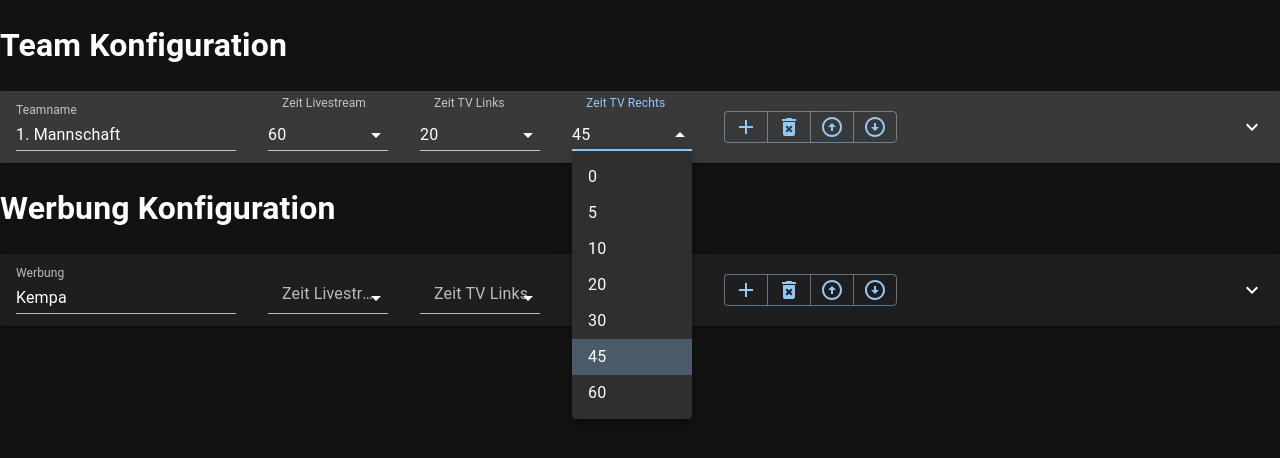
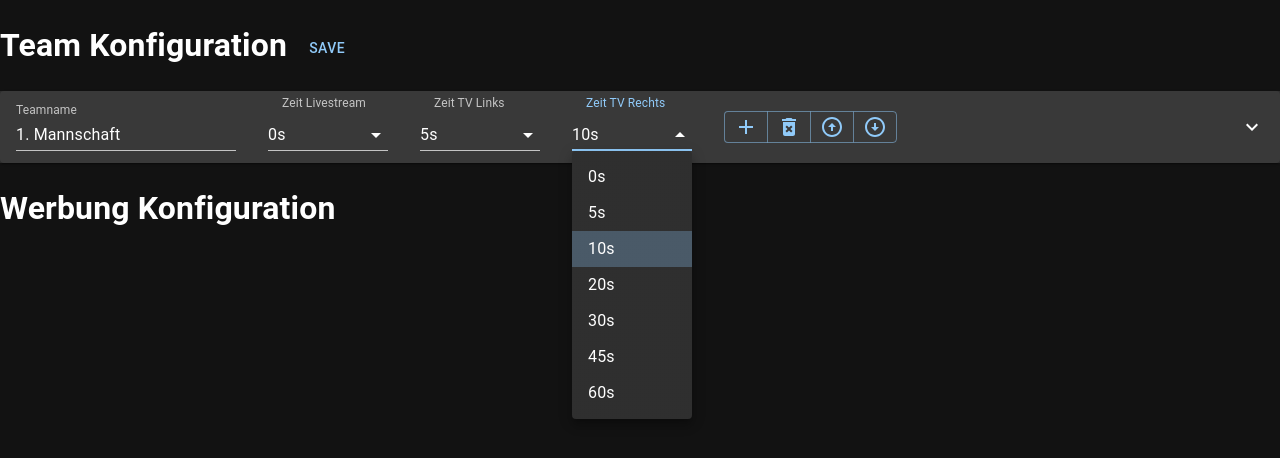
Before and after one commit to ThomasForell/cck2_live_electron, a React (Create React App) app: page / in a window 1280 px wide. Both pictures are taken after a click on the button 640 px from the left and 126 px from the top of the page. Shown: the top 458 px of the page. Built offline with nearby package versions, Linux system fonts and the light colour scheme.

Commit message:
flexible hooks working

```diff
--- a/src/App.tsx
+++ b/src/App.tsx
@@ -36,42 +36,59 @@ const darkTheme = createTheme({
 
 const variant = "standard";
 
-function TimeSelect(props: any)
+function TimeSelect(label: string, value: string, hook: string, register: any)
 {
   return (
     <FormControl sx={{ m: 1, minWidth: 120 }}>
-    <InputLabel id="time_label">{props.label}</InputLabel>
-    <Select labelId="time_select_label"
-      id={props.id}
-      defaultValue={props.defaultValue}
-      label={props.label}
-      variant={variant}>
-        <MenuItem value="0">0</MenuItem>
-        <MenuItem value="5">5</MenuItem>
-        <MenuItem value="10">10</MenuItem>
-        <MenuItem value="20">20</MenuItem>
-        <MenuItem value="30">30</MenuItem>
-        <MenuItem value="45">45</MenuItem>
-        <MenuItem value="60">60</MenuItem>
+    <InputLabel>{label}</InputLabel>
+    <Select
+      defaultValue={value}
+      label={label}
+      variant={variant}
+      {...register(hook)}>
+        <MenuItem value="0s">0s</MenuItem>
+        <MenuItem value="5s">5s</MenuItem>
+        <MenuItem value="10s">10s</MenuItem>
+        <MenuItem value="20s">20s</MenuItem>
+        <MenuItem value="30s">30s</MenuItem>
+        <MenuItem value="45s">45s</MenuItem>
+        <MenuItem value="60s">60s</MenuItem>
     </Select>
   </FormControl>
   );
 }
 
-interface TeamValues {
+//interface TeamConfigValues {
+//  team_name: Array<string>;
+//  time_values: Array<Array<string>>;
+//  time_values1: Array<string>;
+//  time_values2: Array<string>;
+//  time_values3: Array<string>;
+//  logo_home: Array<string>;
+//  logo_guest: Array<string>;
+//  num_players: Array<string>;
+//  num_lanes: Array<string>;
+//  set_points: Array<string>;
+//  cck2_file:Array<string>;
+//};
+
+interface TeamConfigValues {
   team_name: string;
-  time_livestream: string;
-  time_tv_links: string;
-  time_tv_rechts: string;
-  cck2_file:string;
+//  time_values: Array<Array<string>>;
+  time_values1: string;
+  time_values2: string;
+  time_values3: string;
+  logo_home: string;
+  logo_guest: string;
+  num_players: string;
+  num_lanes: string;
+  set_points: string;
+  cck2_file: string;
 };
 
-function TeamSettings() {
-
-  const { register } = useForm<TeamValues>();
-
-  let logoHome = 0;
-  let logoGuest = 0;
+function TeamSettings(register: any, count: number) {
+  let logoHome = "10";
+  let logoGuest = "20";
 
    return (
 
@@ -83,9 +100,9 @@ function TeamSettings() {
           id="team_settings">
             <Stack spacing={4} direction="row" alignItems="center"  onClick={(event) => event.stopPropagation()}>
               <TextField id="team_name" label="Teamname" variant={variant} defaultValue="1. Mannschaft" {...register("team_name")}/>
-              <TimeSelect label="Zeit Livestream" defaultValue="60" id="ts1" {...register("time_livestream")}/>
-              <TimeSelect label="Zeit TV Links" defaultValue="20" id="ts2" {...register("time_tv_links")}/>
-              <TimeSelect label="Zeit TV Rechts" defaultValue="45" id="ts3" {...register("time_tv_rechts")}/>
+              {TimeSelect("Zeit Livestream", "0s", "time_values1", register)}
+              {TimeSelect("Zeit TV Links", "5s", "time_values3", register)}
+              {TimeSelect("Zeit TV Rechts", "10s", "time_values2", register)}
               <ButtonGroup variant="outlined" size="small" aria-label="">
                 <Button><AddIcon/></Button>
                 <Button><DeleteForeverIcon/></Button>
@@ -104,7 +121,8 @@ function TeamSettings() {
                     id="logo_home_select"
                     defaultValue={logoHome}
                     variant={variant}
-                    label="Logo Heim">
+                    label="Logo Heim"
+                    {...register("logo_home")}>
                       <MenuItem value={10}>KV Aschaffenburg</MenuItem>
                       <MenuItem value={20}>KKV Saale Kreis</MenuItem>
                       <MenuItem value={30}>SKV Lorsch</MenuItem>
@@ -121,7 +139,8 @@ function TeamSettings() {
                     id="logo_guest_select"
                     defaultValue={logoGuest}
                     variant={variant}
-                    label="Logo Gast">
+                    label="Logo Gast"
+                    {...register("logo_guest")}>
                       <MenuItem value={10}>KV Aschaffenburg</MenuItem>
                       <MenuItem value={20}>KKV Saale Kreis</MenuItem>
                       <MenuItem value={30}>SKV Lorsch</MenuItem>
@@ -139,7 +158,7 @@ function TeamSettings() {
               <RadioGroup
                 row
                 aria-labelledby="num_player_label_aria"
-                name="num_player_label_group"
+                {...register("num_players")}
               >
                 <FormControlLabel value="4" control={<Radio />} label="4" />
                 <FormControlLabel value="6" control={<Radio />} label="6" />
@@ -150,13 +169,13 @@ function TeamSettings() {
               <RadioGroup
                 row
                 aria-labelledby="num_lanes_label_aria"
-                name="num_lanes_label_group"
+                {...register("num_lanes")}
               >
                 <FormControlLabel value="4" control={<Radio />} label="4" />
                 <FormControlLabel value="6" control={<Radio />} label="6" />
               </RadioGroup>
             </FormControl>
-            <FormControlLabel control={<Checkbox defaultChecked />} label="Satzpunkte" />
+            <FormControlLabel control={<Checkbox defaultChecked {...register("set_points")}/>} label="Satzpunkte" />
           </Stack>
           <TextField id="cck2_data_file" label="CCK2 Daten Team" variant={variant} defaultValue="mannschaft.json" {...register("cck2_file")}/>
         </Stack>
@@ -175,9 +194,9 @@ interface AdvValues {
 
 function AdvSettings(){
 
-  var timeTVLinks = 0;
-  var timeTVRechts = 0;
-  var timeLivestream = 0;
+  var timeTVLinks = "0";
+  var timeTVRechts = "5";
+  var timeLivestream = "10";
 
   const { register } = useForm<AdvValues>();
 
@@ -190,9 +209,9 @@ function AdvSettings(){
           id="panel1a-header">
             <Stack spacing={4} direction="row" alignItems="center" onClick={(event) => event.stopPropagation()}>
               <TextField id="standard-basic" label="Werbung" variant={variant} defaultValue="Kempa" {...register("adv_name")}/>
-              <TimeSelect label="Zeit Livestream" value={timeLivestream} />
-              <TimeSelect label="Zeit TV Links" value={timeTVLinks} />
-              <TimeSelect label="Zeit TV Rechts" value={timeTVRechts} />
+              {TimeSelect("Zeit Livestream", "0s", "time_values1", register)}
+              {TimeSelect("Zeit TV Links", "5s", "time_values3", register)}
+              {TimeSelect("Zeit TV Rechts", "10s", "time_values2", register)}
               <ButtonGroup size="small" variant="outlined" aria-label="outlined button group">
                 <Button onClick={() => {alert('clicked');}} ><AddIcon/></Button>
                 <Button><DeleteForeverIcon/></Button>
@@ -230,17 +249,20 @@ function AdvSettings(){
 }
 
 function App() {
+
+  const { register, watch } = useForm<TeamConfigValues>();
+  let watchedValues = watch();
+
   return (
     <div>
       <ThemeProvider theme={darkTheme}>
       <CssBaseline />
-      <h1>Team Konfiguration</h1>
+      <h1>Team Konfiguration <Button onClick= {() => {console.log(watchedValues)}} >Save</Button></h1>
       <p>
-        {TeamSettings()}
+        {TeamSettings(register, 0)}
       </p>
       <h1>Werbung Konfiguration</h1>
       <p>
-        {AdvSettings()}
       </p>
       </ThemeProvider>
     </div>
```
